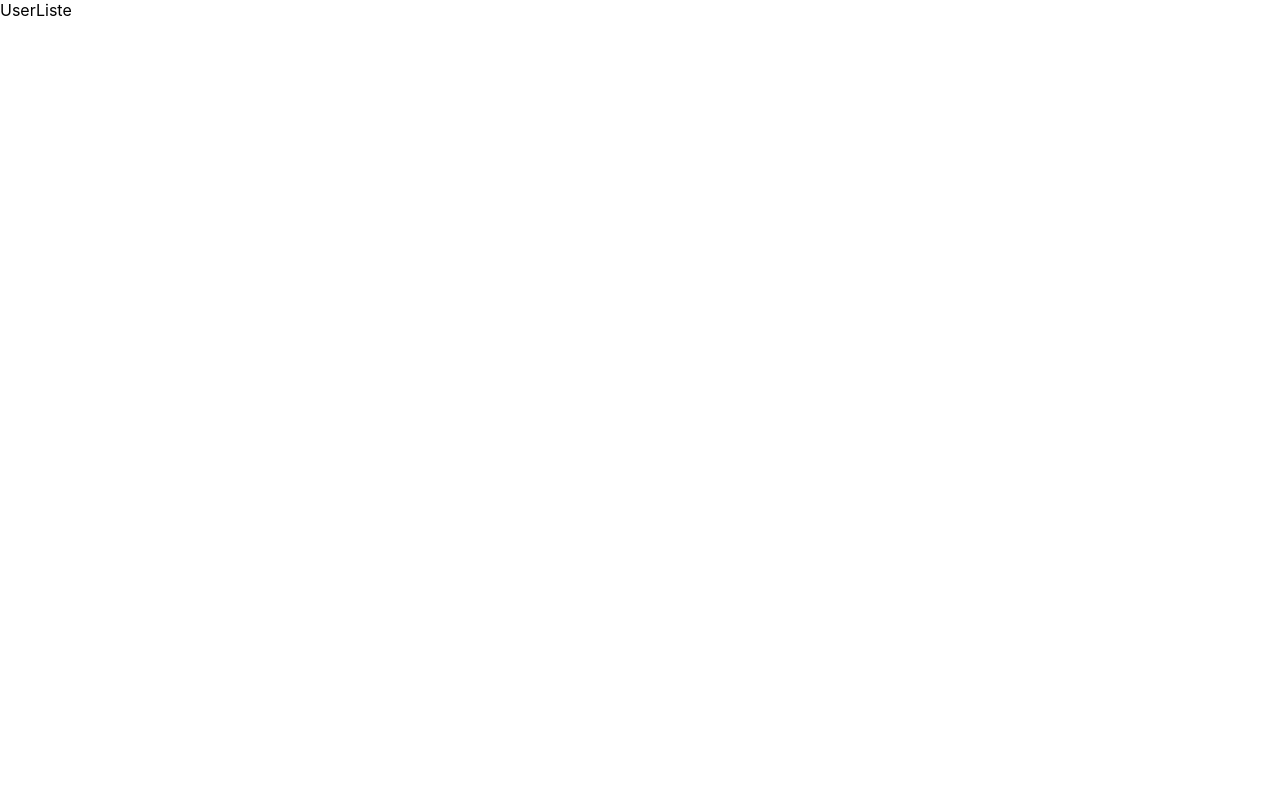
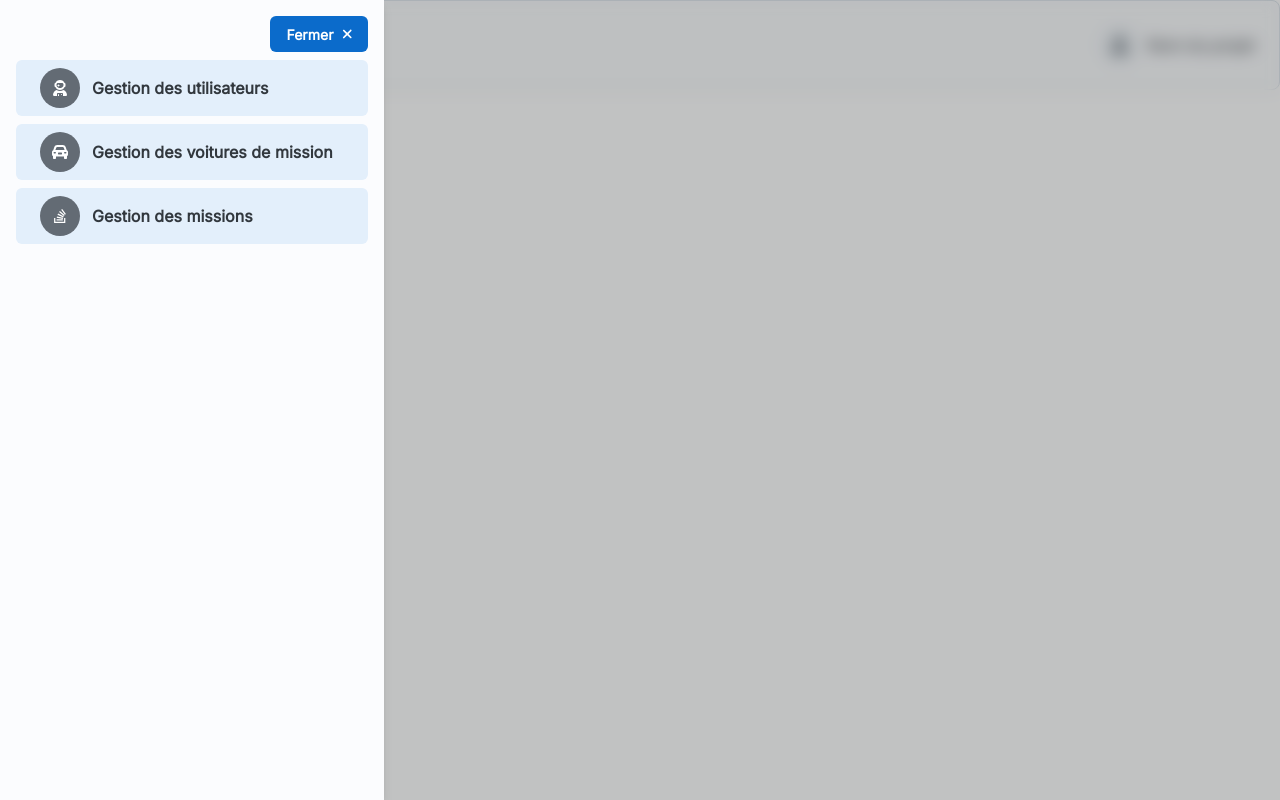
Before and after one commit to Abbv75/erp-mission, a React (Create React App) app: page /user-liste in a window 1280 px wide. Built offline with nearby package versions, Linux system fonts and the light colour scheme.

Commit message:
`Added Navbar and Header components, updated App.js to include them and added state for navbar opening`

```diff
--- a/src/App.js
+++ b/src/App.js
@@ -6,12 +6,29 @@ import '@fontsource/inter';
 import { BrowserRouter } from 'react-router-dom';
 import Router from './components/Router';
 import { ToastContainer } from 'react-toastify';
+import Navbar from './components/Navbar';
+import { useState } from 'react';
+import Header from './components/Header';
 
 function App() {
+  const [isNavbarOpened, setisNavbarOpened] = useState(true);
+
   return (
     <BrowserRouter>
+
+      <Navbar
+        isNavbarOpened={isNavbarOpened}
+        setisNavbarOpened={setisNavbarOpened}
+      />
+
+      <Header
+        setisNavbarOpened={setisNavbarOpened}
+      />
+
       <Router />
+
       <ToastContainer />
+
     </BrowserRouter>
   );
 }
--- /dev/null
+++ b/src/components/Header/index.jsx
@@ -0,0 +1,29 @@
+import { faBars } from '@fortawesome/free-solid-svg-icons'
+import { FontAwesomeIcon } from '@fortawesome/react-fontawesome'
+import { Avatar, Button, Card, Stack, Typography } from '@mui/joy'
+import React from 'react'
+
+const Header = ({ setisNavbarOpened }) => {
+    return (
+        <Card>
+            <Stack
+                direction={"row"}
+                justifyContent={"space-between"}
+                alignItems={"center"}
+            >
+                <Button
+                    startDecorator={
+                        <FontAwesomeIcon icon={faBars} />
+                    }
+                    onClick={() => setisNavbarOpened && setisNavbarOpened(true)}
+                >Menu</Button>
+                <Stack direction="row" gap={1} sx={{ p: 1 }} alignItems={"center"}>
+                    <Avatar></Avatar>
+                    <Typography>Nom du projet</Typography>
+                </Stack>
+            </Stack>
+        </Card>
+    )
+}
+
+export default Header
--- /dev/null
+++ b/src/components/Navbar/index.jsx
@@ -0,0 +1,72 @@
+import { faStackOverflow } from '@fortawesome/free-brands-svg-icons'
+import { faBars, faCarAlt, faTimes, faUserAstronaut } from '@fortawesome/free-solid-svg-icons'
+import { FontAwesomeIcon } from '@fortawesome/react-fontawesome'
+import { Avatar, Button, Drawer, Typography } from '@mui/joy'
+import React from 'react'
+
+const Navbar = ({
+    isNavbarOpened = true,
+    setisNavbarOpened
+}) => {
+    return (
+        <Drawer
+            onClose={() => setisNavbarOpened && setisNavbarOpened(false)}
+            open={isNavbarOpened}
+            slotProps={{
+                content: {
+                    sx: {
+                        padding: 2,
+                        gap: 1
+                    }
+                }
+            }}
+        >
+            <Button
+                endDecorator={
+                    <FontAwesomeIcon icon={faTimes} />
+                }
+                sx={{
+                    alignSelf: "flex-end"
+                }}
+                onClick={() => setisNavbarOpened(false)}
+            >
+                Fermer
+            </Button>
+            <Button
+                variant='soft'
+                startDecorator={
+                    <Avatar variant='solid'>
+                        <FontAwesomeIcon icon={faUserAstronaut} />
+                    </Avatar>
+                }
+                size='lg'
+            >
+                <Typography textAlign={"left"} width={"100%"}>Gestion des utilisateurs</Typography>
+            </Button>
+            <Button
+                variant='soft'
+                startDecorator={
+                    <Avatar variant='solid'>
+                        <FontAwesomeIcon icon={faCarAlt} />
+                    </Avatar>
+                }
+                size='lg'
+            >
+                <Typography width={"100%"} textAlign={"left"}>Gestion des voitures de mission</Typography>
+            </Button>
+            <Button
+                variant='soft'
+                startDecorator={
+                    <Avatar variant='solid'>
+                        <FontAwesomeIcon icon={faStackOverflow} />
+                    </Avatar>
+                }
+                size='lg'
+            >
+                <Typography width={"100%"} textAlign={"left"}>Gestion des missions</Typography>
+            </Button>
+        </Drawer>
+    )
+}
+
+export default Navbar
```
